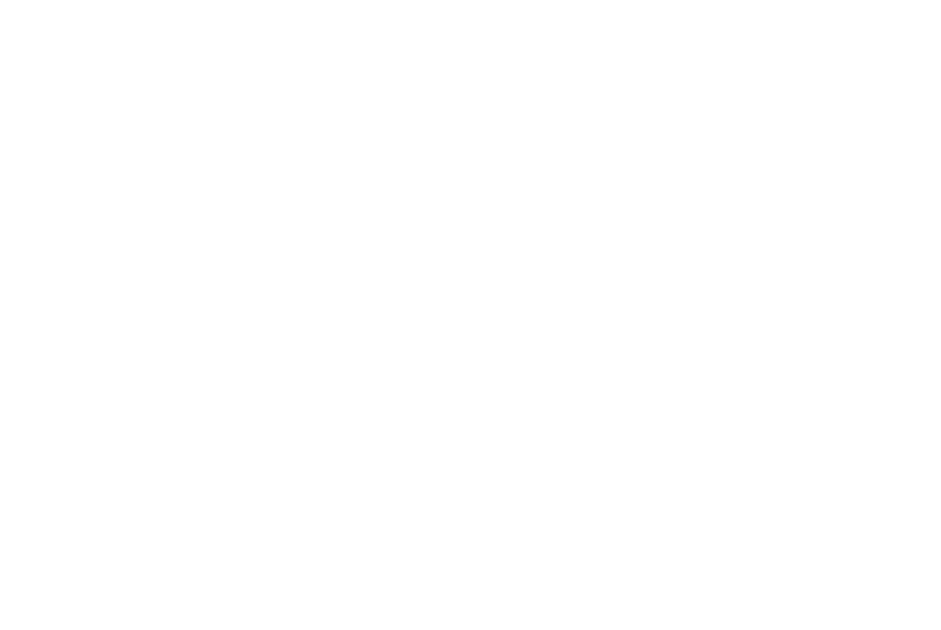
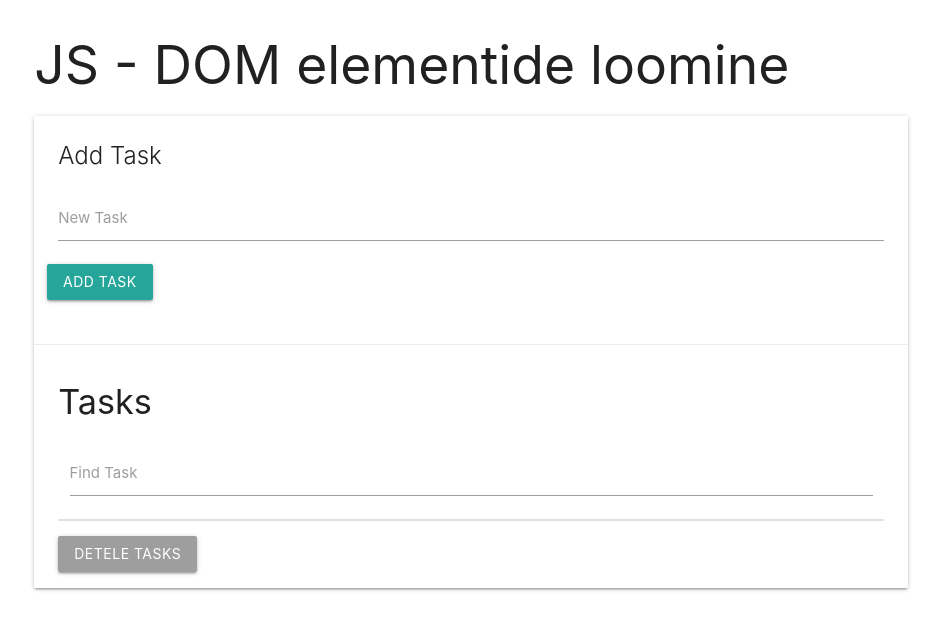
Before and after one commit to MarcusKruuleht/oop_basics, a plain HTML site: page index.html in a window 1280 px wide. Shown: the whole page, without its empty margins (169-1110 px from the left). Drawn offline with nearby package versions, Linux system fonts and the light colour scheme.

Commit message:
Created project basic files

```diff
--- a/index.html
+++ b/index.html
@@ -1,11 +1,54 @@
-
 <!DOCTYPE html>
 <html>
 <head>
 	<meta charset="utf-8">
-	<title></title>
+	<!-- Compiled and minified CSS -->
+    <link rel="stylesheet" href="https://cdnjs.cloudflare.com/ajax/libs/materialize/1.0.0/css/materialize.min.css">
+	<title>JS</title>
 </head>
 <body>
+	<div class="container">
+        <!-- Page Content goes here -->
+        <div class="row">
+        	<div class="col s12">
+        		<h2>JS - DOM elementide loomine</h2>
+        		<div class="card">
+			        <div class="card-content">
+			          <span class="card-title">Add Task</span>
+			          <div class="row">
+			          	<form id="task-form">
+						<div class="input-field col s12">
+							<input id="task" type="text">
+							<label for="task">New Task</label>
+						</div>
+						<input type="submit" value="Add Task" class="btn">
+			          	</form>
+			          </div>
+			        </div>
+			        <div class="card-action">
+			        	<h4 id="task-title">Tasks</h4>
+			        	<div class="input-field col s12">
+							<input id="filter" type="text">
+							<label for="filter">Find Task</label>
+						</div>
+						<ul class="collection">
+
+						</ul>
+						<a href="#" id="clear-tasks" class="btn grey">Detele Tasks</a>
+			        </div>
+			      </div>
+        	</div>
+        </div>
+      </div>
+
+
+	<!-- Compiled and minified JavaScript -->
+    <script src="https://cdnjs.cloudflare.com/ajax/libs/materialize/1.0.0/js/materialize.min.js"></script>
+
+    <!-- classes -->
+	<script src="classes/Task.js"></script>
+	<script src="classes/UI.js"></script>
+	<script src="classes/LS.js"></script>
 	<script src="app.js"></script>
 </body>
 </html>
```
Also changed, not shown: classes/LS.js (added), classes/Task.js (added), classes/UI.js (added).
